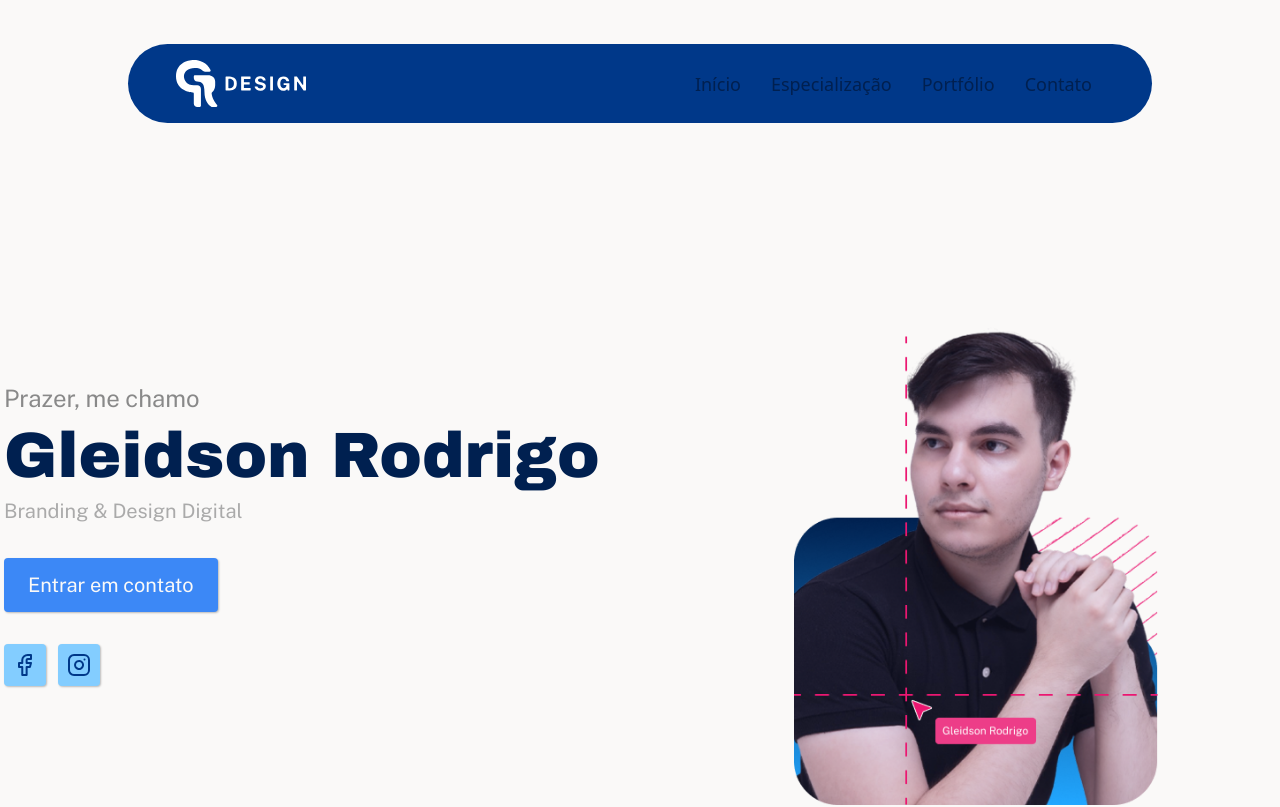
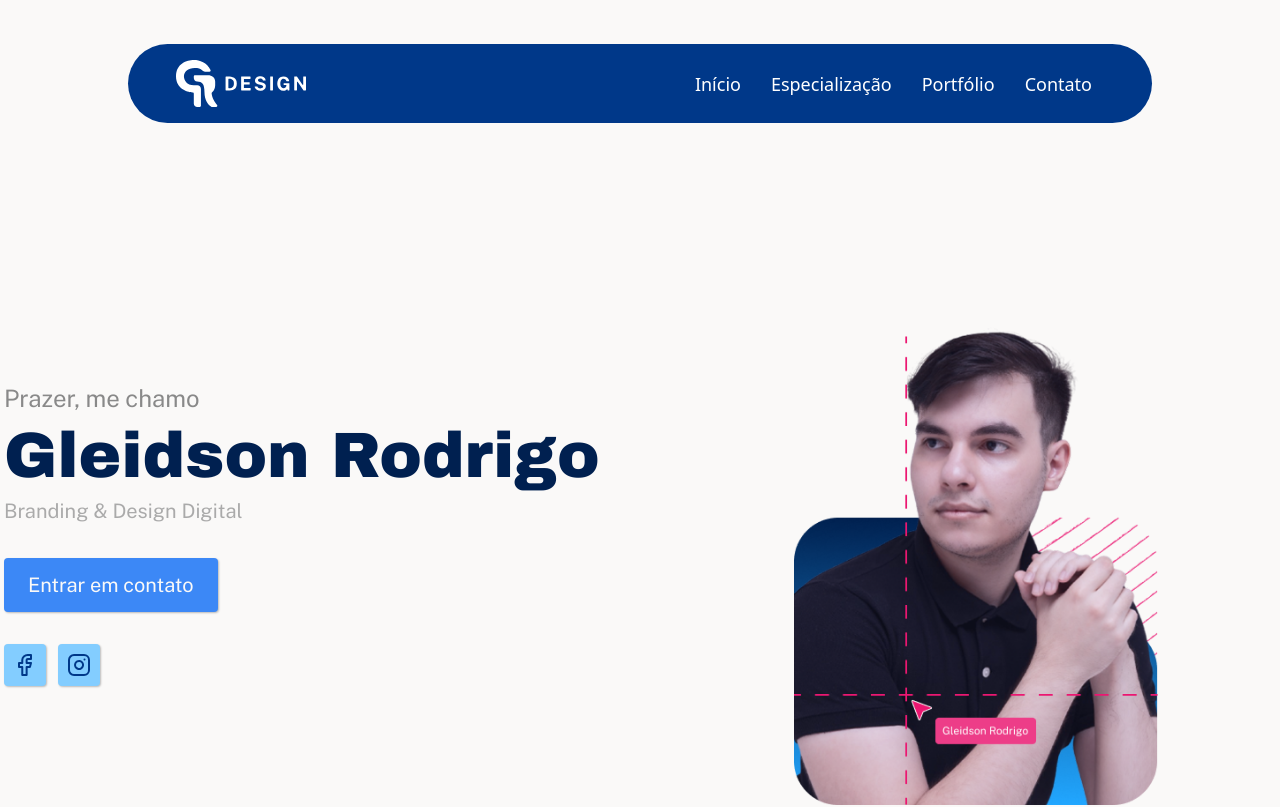
Before and after one commit to knex-projects/gleidson-lp, a React (Vite) app: page / in a window 1280 px wide. Shown: the top 807 px of the page. Built offline with nearby package versions, Linux system fonts and the light colour scheme.

Commit message:
style: ajusatando a cor de fonte do header

```diff
--- a/src/components/common/header.tsx
+++ b/src/components/common/header.tsx
@@ -38,7 +38,7 @@ const DesktopNav = () => {
           <a
             key={link.href}
             href={link.href}
-            className="rounded-md px-3 py-2 text-lg font-medium text-primary-foreground transition-colors hover:text-secondary hover:underline"
+            className="rounded-md px-3 py-2 text-lg text-white font-medium transition-colors hover:text-secondary hover:underline"
           >
             {link.label}
           </a>
```
